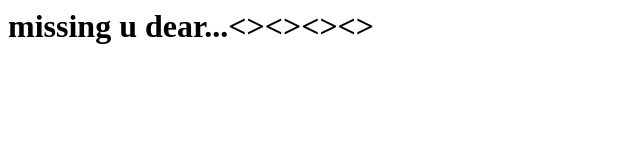
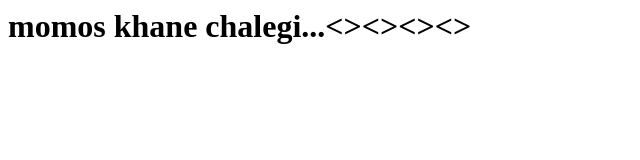
Before and after one commit to aj-233404/docker2, a plain HTML site: page index.html in a window 1280 px wide. Shown: the whole page, without its empty margins (0-640 px from the left). Drawn offline with Linux system fonts and the light colour scheme.

Commit message:
9 commit

```diff
--- a/index.html
+++ b/index.html
@@ -1 +1 @@
-<h1> missing u dear...<><><><> </h1>
+<h1> momos khane chalegi...<><><><> </h1>
```
